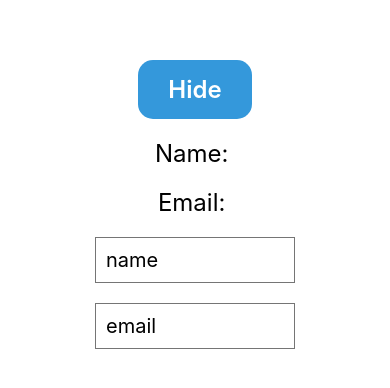
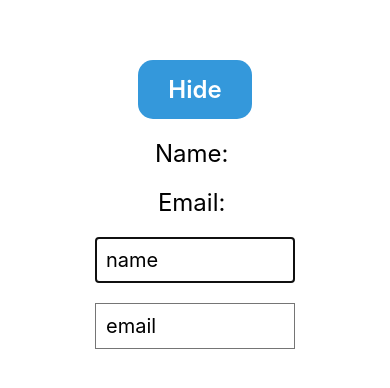
Before and after one commit to ktyoung/React-Native, a React Native app in the folder react-native-hooks/: screen / in a window 390 px wide. Shown: the part 218-606 px from the top of the page. Built offline with nearby package versions, Linux system fonts and the light colour scheme.

Commit message:
chap6-3. useRef

```diff
--- a/react-native-hooks/src/components/Form.js
+++ b/react-native-hooks/src/components/Form.js
@@ -1,4 +1,4 @@
-import React, { useEffect, useState } from "react";
+import React, { useEffect, useRef, useState } from "react";
 import { styled } from "styled-components/native";
 
 const StyledTextInput = styled.TextInput.attrs({
@@ -20,9 +20,12 @@ const StyledText = styled.Text`
 const Form = () => {
   const [name, setName] = useState("");
   const [email, setEmail] = useState("");
+  const refName = useRef(null);
+  const refEmail = useRef(null);
 
   useEffect(() => {
     console.log(`name: ${name}, email: ${email} \n`);
+    refName.current.focus();
     return () => console.log(`\n ===== Form Component Unmount ===== \n`);
   }, []);
 
@@ -34,11 +37,18 @@ const Form = () => {
         value={name}
         onChangeText={(text) => setName(text)}
         placeholder="name"
+        ref={refName}
+        returnKeyType="next"
+        onSubmitEditing={() => {
+          refEmail.current.focus();
+        }}
       />
       <StyledTextInput
         value={email}
         onChangeText={(text) => setEmail(text)}
         placeholder="email"
+        ref={refEmail}
+        returnKeyType="none"
       />
     </>
   );
```
